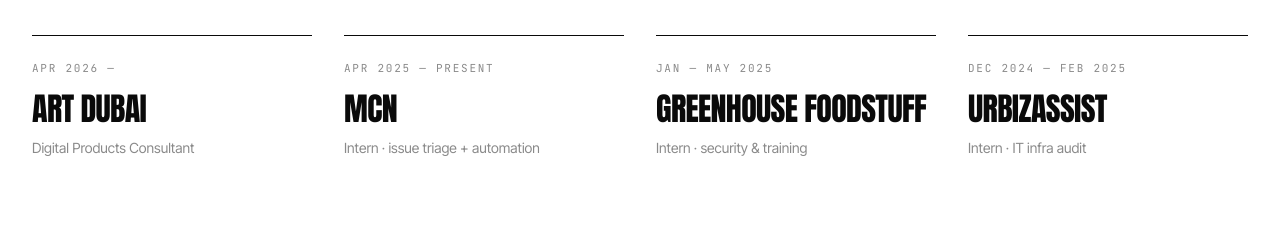
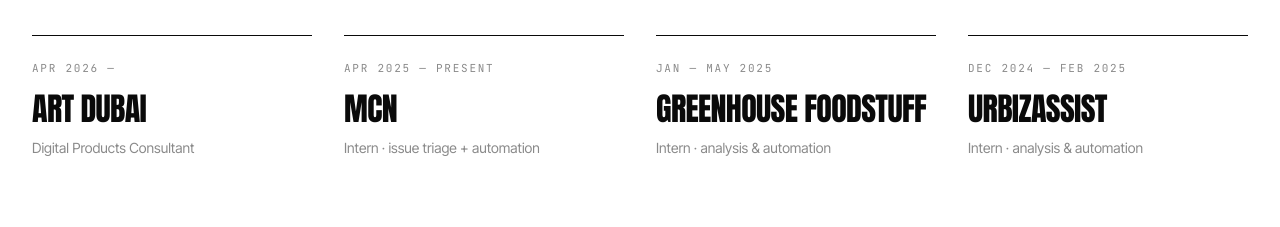
Before and after one commit to Prudhvivarma0/notprudhvisserver, a Next.js app: page / in a window 1280 px wide. Shown: the part 4480-4707 px from the top of the page. Built offline with nearby package versions, Linux system fonts and the light colour scheme.

Commit message:
feat: update Greenhouse and Urbizassist roles to analysis & automation

```diff
--- a/components/v3/TimelineGrid.tsx
+++ b/components/v3/TimelineGrid.tsx
@@ -1,8 +1,8 @@
 const EXP = [
   ["APR 2026 —",        "Art Dubai",            "Digital Products Consultant"],
   ["APR 2025 — PRESENT","MCN",                  "Intern · issue triage + automation"],
-  ["JAN — MAY 2025",    "Greenhouse Foodstuff", "Intern · security & training"],
-  ["DEC 2024 — FEB 2025","Urbizassist",         "Intern · IT infra audit"],
+  ["JAN — MAY 2025",    "Greenhouse Foodstuff", "Intern · analysis & automation"],
+  ["DEC 2024 — FEB 2025","Urbizassist",         "Intern · analysis & automation"],
 ] as const;
 
 export function TimelineGrid() {
```
